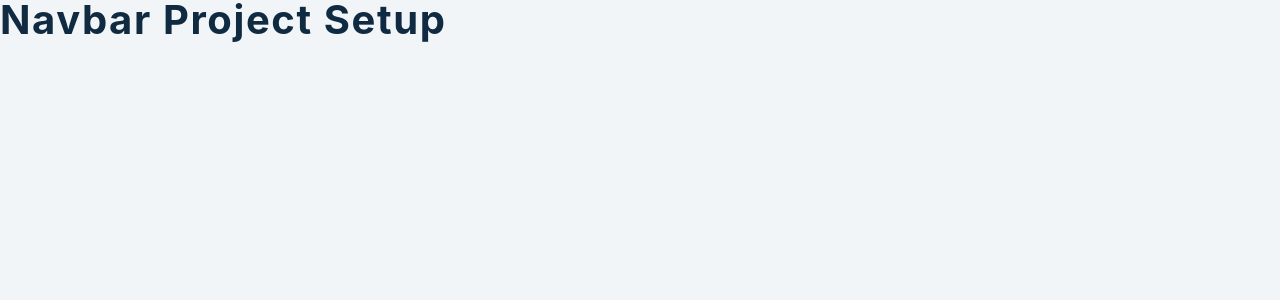
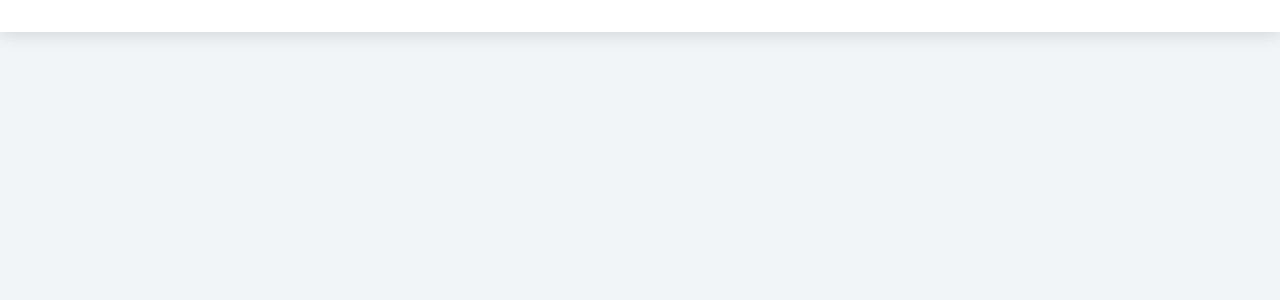
Before and after one commit to nfragiskatos/React-Navbar, a React (Create React App) app: page / in a window 1280 px wide. Shown: the top 300 px of the page. Built offline with nearby package versions, Linux system fonts and the light colour scheme.

Commit message:
Intial Nav Skeelton
App.js
- Create Navbar component

Navbar.js
- Skeleton layout that contains a container for all elements, then inside has a header container, links container, and a list for social icons.

```diff
--- a/src/App.js
+++ b/src/App.js
@@ -3,7 +3,7 @@ import Navbar from './Navbar'
 function App() {
   return (
     <>
-      <h2>navbar project setup</h2>
+      <Navbar/>
     </>
   )
 }
--- a/src/Navbar.js
+++ b/src/Navbar.js
@@ -1,10 +1,18 @@
-import React, { useState, useRef, useEffect } from 'react'
-import { FaBars, FaTwitter } from 'react-icons/fa'
-import { links, social } from './data'
-import logo from './logo.svg'
+import React, { useState, useRef, useEffect } from 'react';
+import { FaBars, FaTwitter } from 'react-icons/fa';
+import { links, social } from './data';
+import logo from './logo.svg';
 
 const Navbar = () => {
-  return <h4>navbar</h4>
-}
+	return (
+		<nav>
+			<div className="nav-center">
+				<div className="nav-header" />
+				<div className="links-container show-container" />
+				<ul className="social-icons" />
+			</div>
+		</nav>
+	);
+};
 
-export default Navbar
+export default Navbar;
```
